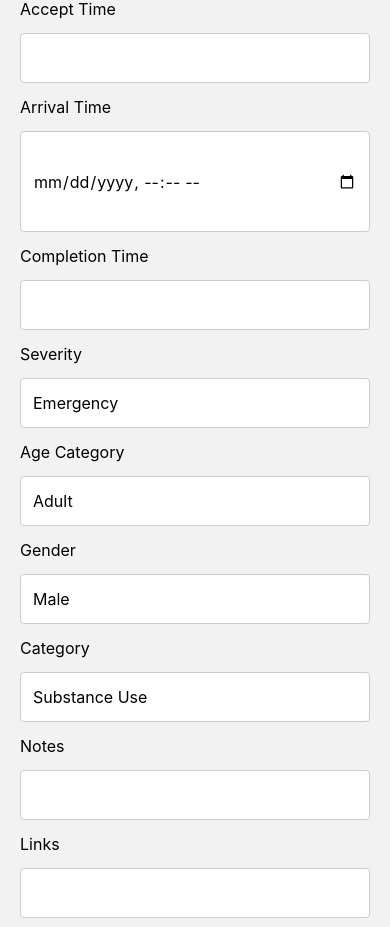
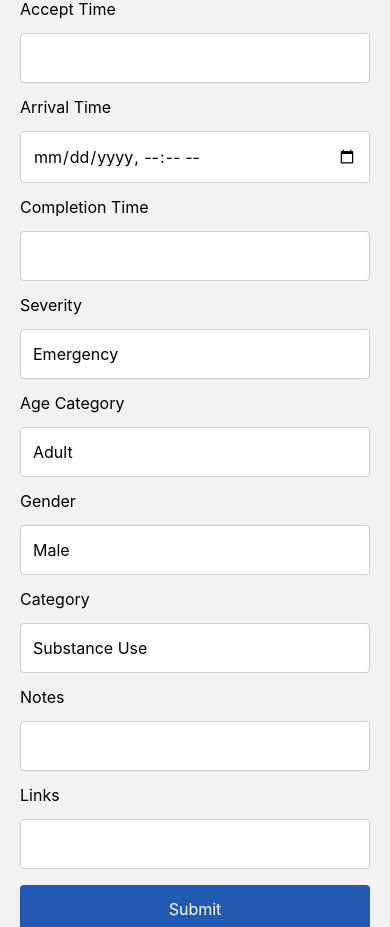
Before and after one commit to raviisapce/htmltest, a React (Create React App) app: page / in a window 390 px wide. Shown: the part 1333-2260 px from the top of the page. Built offline with nearby package versions, Linux system fonts and the light colour scheme.

Commit message:
added css for datetime

```diff
--- a/src/index.css
+++ b/src/index.css
@@ -26,7 +26,6 @@ input[type="datetime-local"] {
   display: block;
   -webkit-appearance: none;
   -webkit-min-logical-width: calc(100% - 0px);
-  min-height: 12vh;
   padding: 12px;
   border: 1px solid #ccc;
   border-radius: 4px;
@@ -97,6 +96,16 @@ input[type="submit"]:hover {
     width: 100%;
     margin-top: 0;
   }
+  input[type="datetime-local"] {
+    display: block;
+    -webkit-appearance: none;
+    -webkit-min-logical-width: calc(100% - 0px);
+    min-height: 6vh;
+    padding: 12px;
+    border: 1px solid #ccc;
+    border-radius: 4px;
+    resize: vertical;
+  }
 }
 
 body {
```
